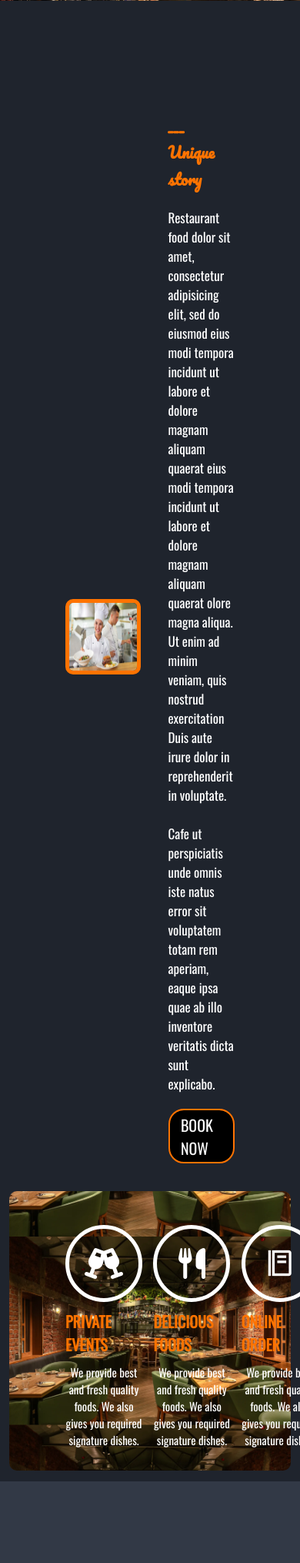
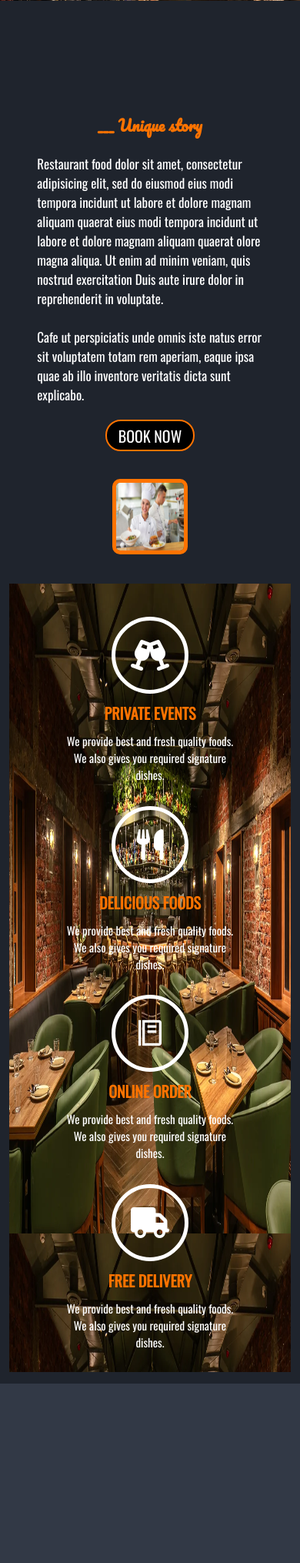
Before and after one commit to brosspich/Restaurent_project_school, a PHP site: page / in a window 390 px wide; the page is wider, and only the part inside the window is pictured. Shown: the part 843-2873 px from the top of that part at 77% size. Run offline with PHP 8.4, Linux system fonts and the light colour scheme.

Commit message:
1.0.0 committ002

```diff
--- a/css/style.css
+++ b/css/style.css
@@ -327,7 +327,7 @@ span:hover {
     justify-content: space-between;
     background: url(/img/20.webp) fixed center;
     background-size: 100%;
-    border-radius: 10px;
+    /* border-radius: 10px; */
     padding: 4rem 20% 4rem;
     gap: 2rem;
 }
@@ -563,6 +563,26 @@ span:hover {
     .footer_socail a {
         font-size: 20px;
     }
+
+    .about .ab_text_img {
+        display: flex;
+        flex-direction: column-reverse;
+        align-items: center;
+        justify-content: center;
+        padding: 10rem 10% 5rem;
+    }
+
+    .about .ab_text {
+        text-align: center;
+    }
+
+    .about .ab_serivces {
+        display: flex;
+        flex-direction: column;
+        align-items: center;
+        justify-content: center;
+        /* padding: 4rem 20% 4rem; */
+    }
 }
 
 @media (max-width: 576px) {
```
